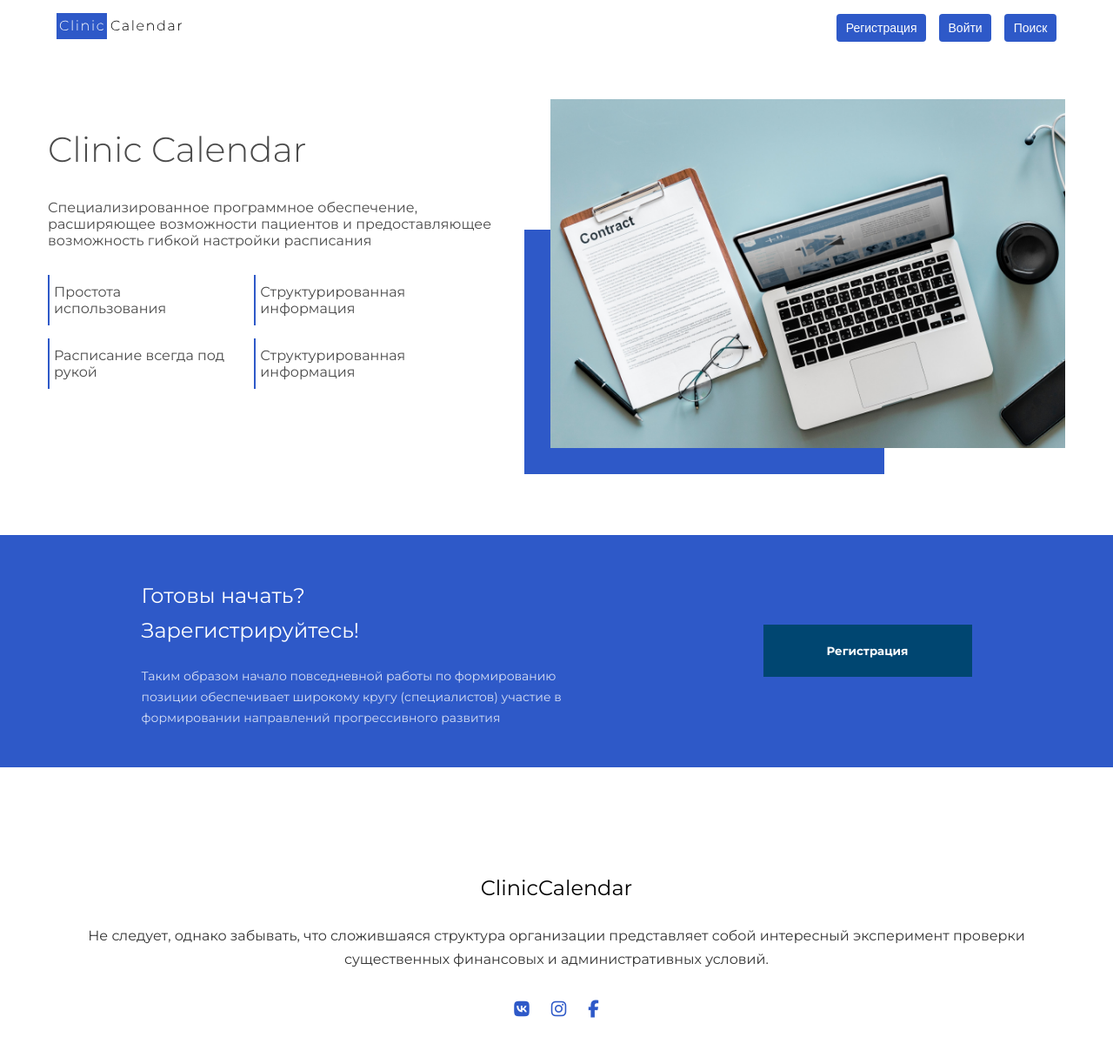
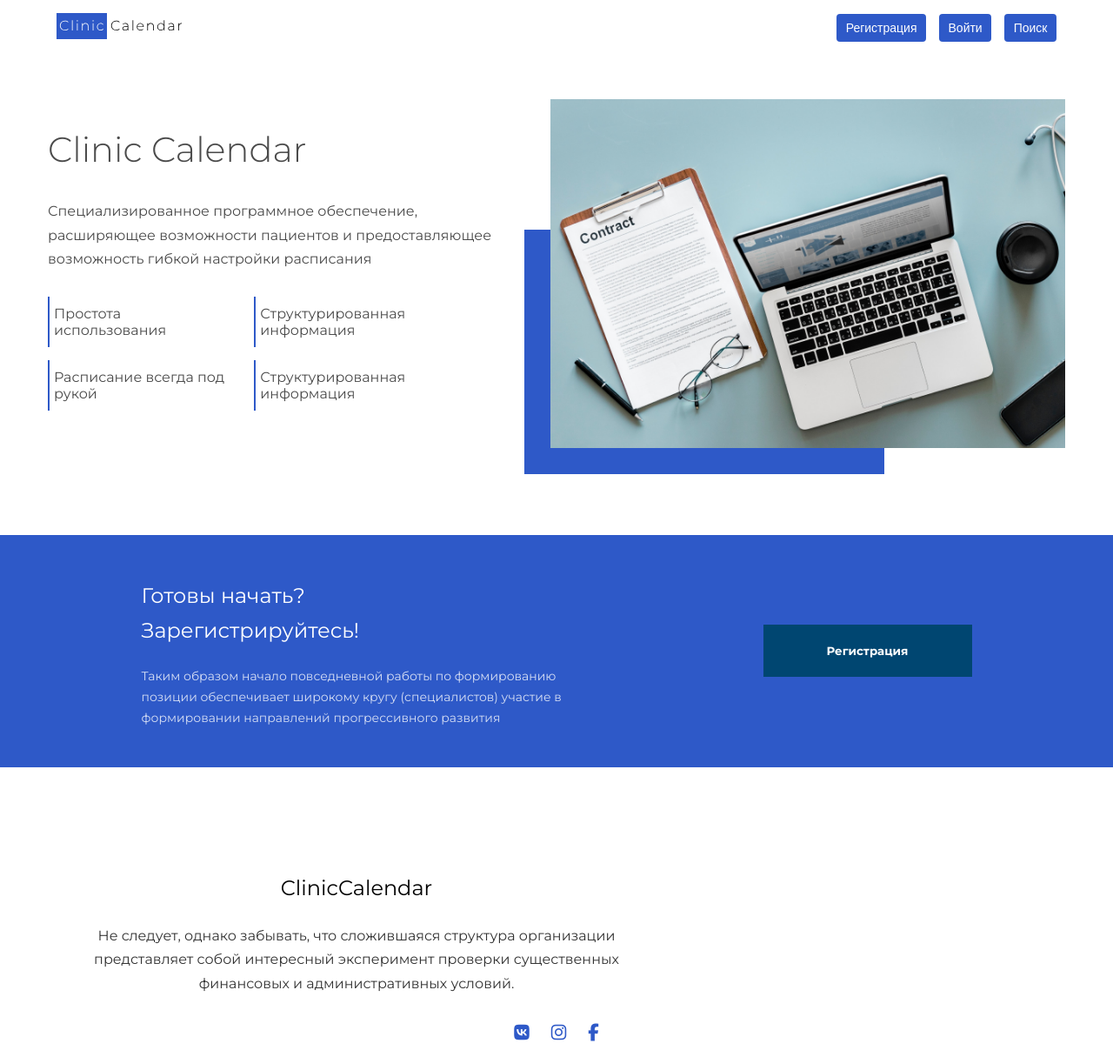
Before and after one commit to dmitrii-artuhov/clinic_calendar, a React (Create React App) app in the folder client/: page / in a window 1280 px wide. Shown: the whole page at 87% size. Before the commit the page ends 1188 px from the top, so only its background shows below. Built offline with nearby package versions, Linux system fonts and the light colour scheme; the HTML template or start-up script is replaced by a standard one.

Commit message:
changes #2

```diff
--- a/client/src/components/Content/Content.scss
+++ b/client/src/components/Content/Content.scss
@@ -19,6 +19,7 @@
 		p {
 			color: #4A4A4A;
 			font-family: 'Montserrat', sans-serif;
+			line-height: 170%;
 		}
 	}
 
--- a/client/src/components/Footer/Footer.scss
+++ b/client/src/components/Footer/Footer.scss
@@ -7,6 +7,7 @@
 
 	&__info {
 		text-align: center;
+		max-width: 710px;
 
 		h2 {
 			font-family: 'Montserrat', sans-serif;
```
